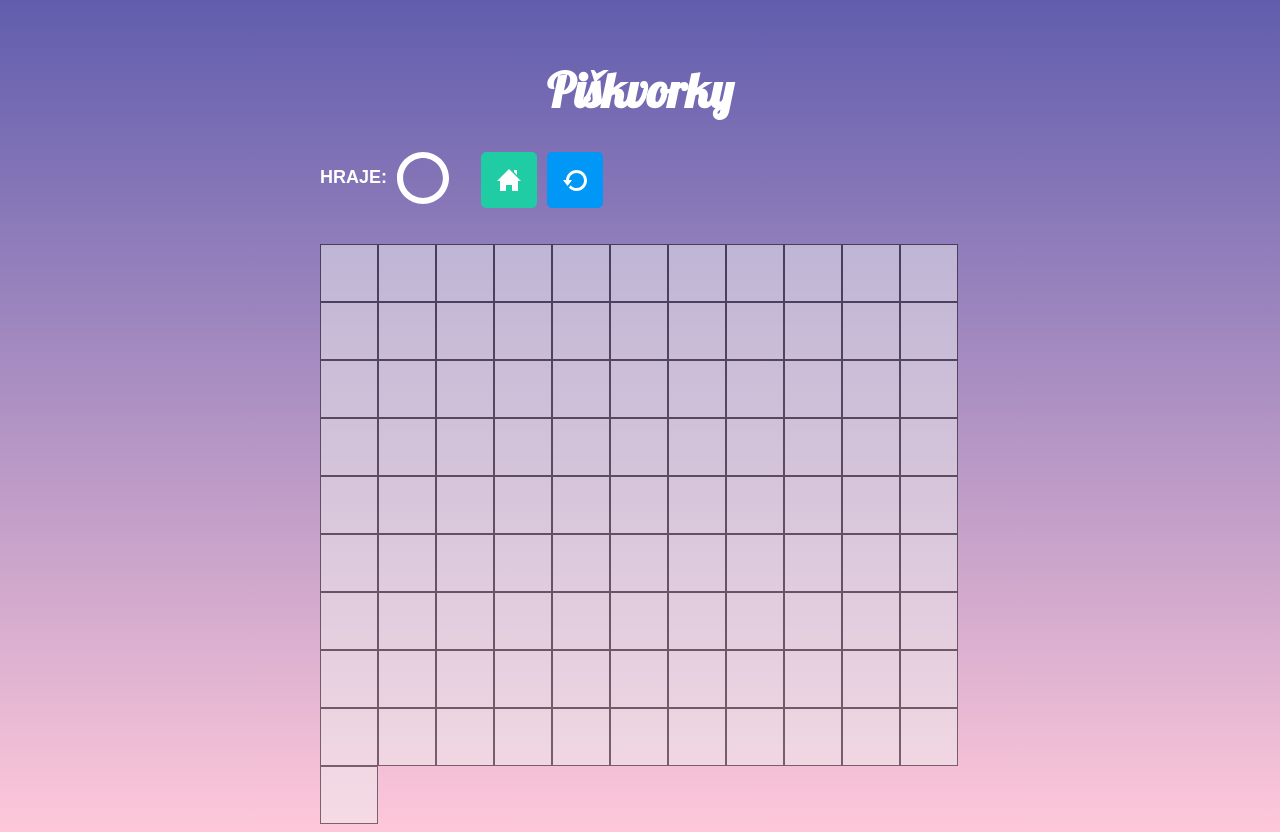
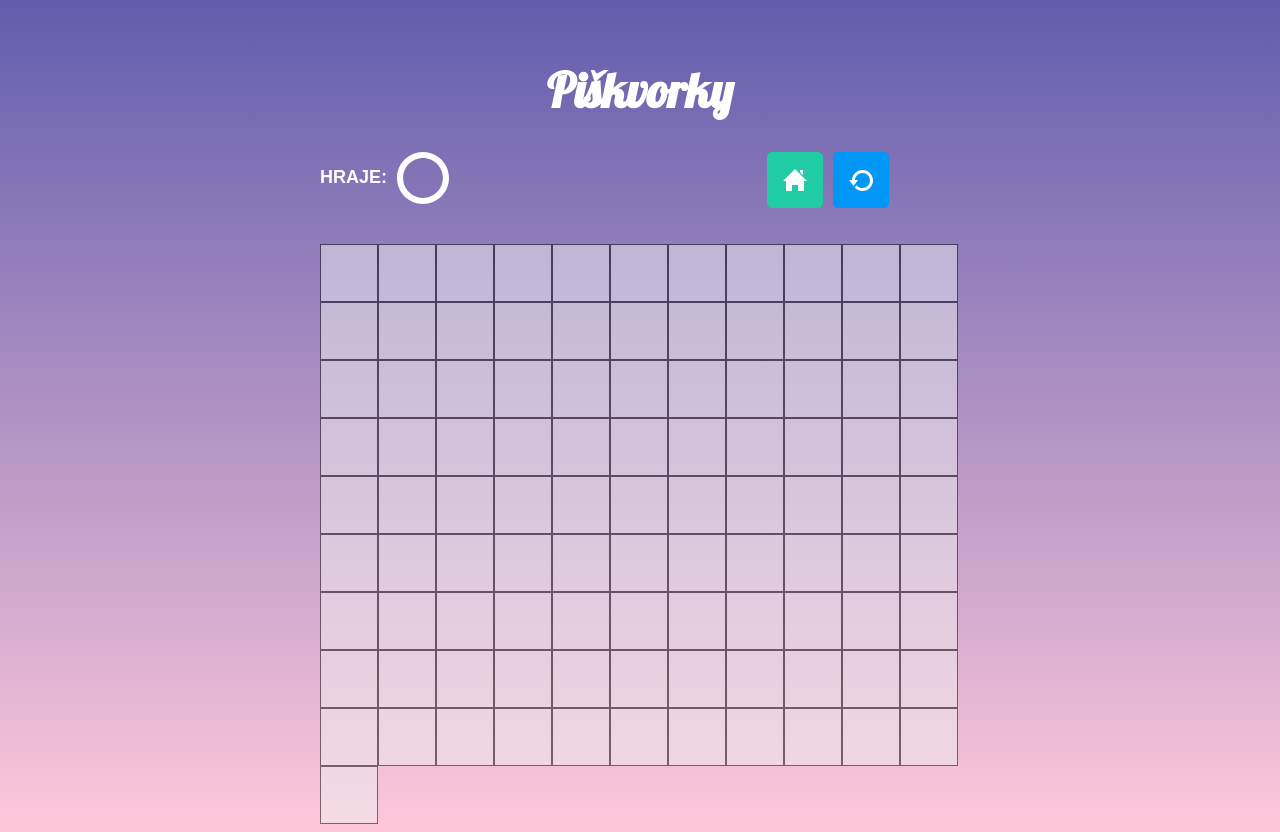
Before and after one commit to maholom/piskvorky, a plain HTML site: page hra.html in a window 1280 px wide. Drawn offline with Linux system fonts and the light colour scheme.

Commit message:
Zarovnani navigace

```diff
--- a/style.css
+++ b/style.css
@@ -93,6 +93,7 @@ opacity: 0.6;
 
 .navigace-vlevo {
   display: flex;
+  flex-grow: 0.8;
   margin-right: 60px;
 }
 
```
